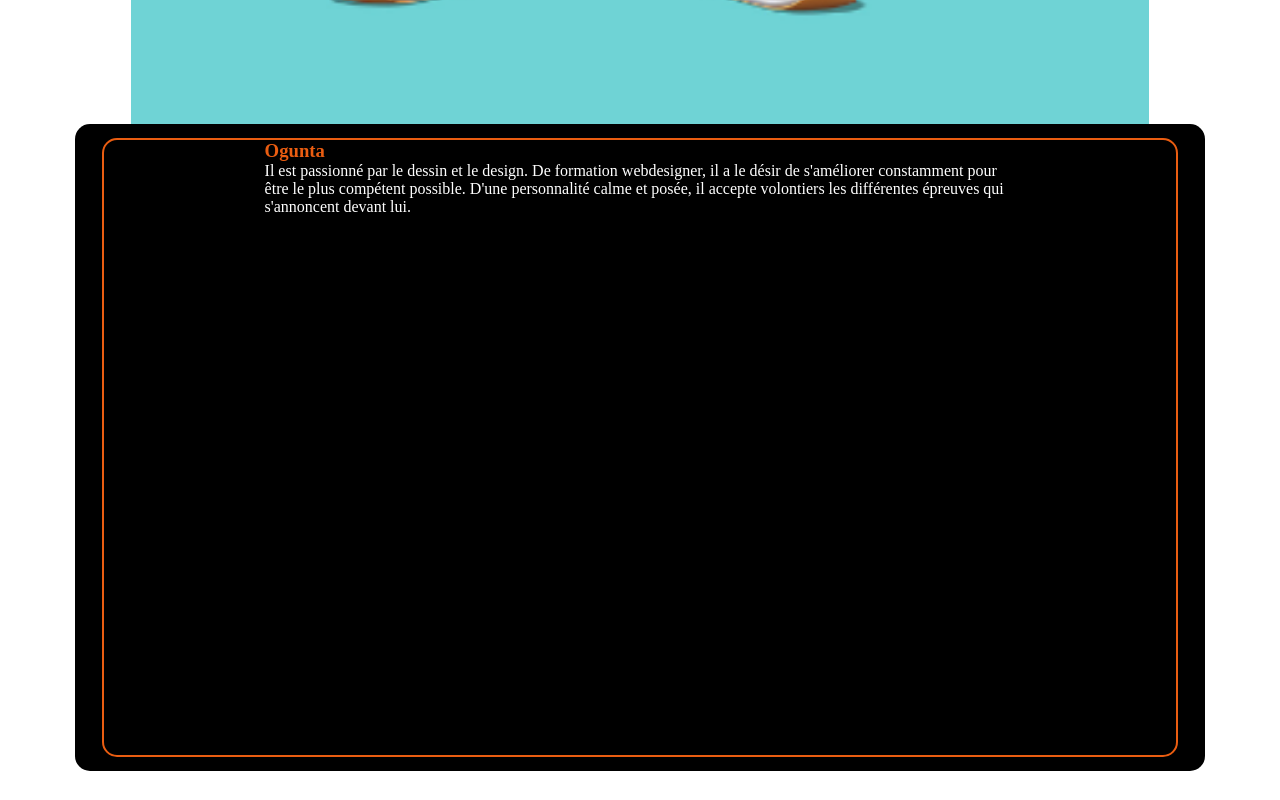
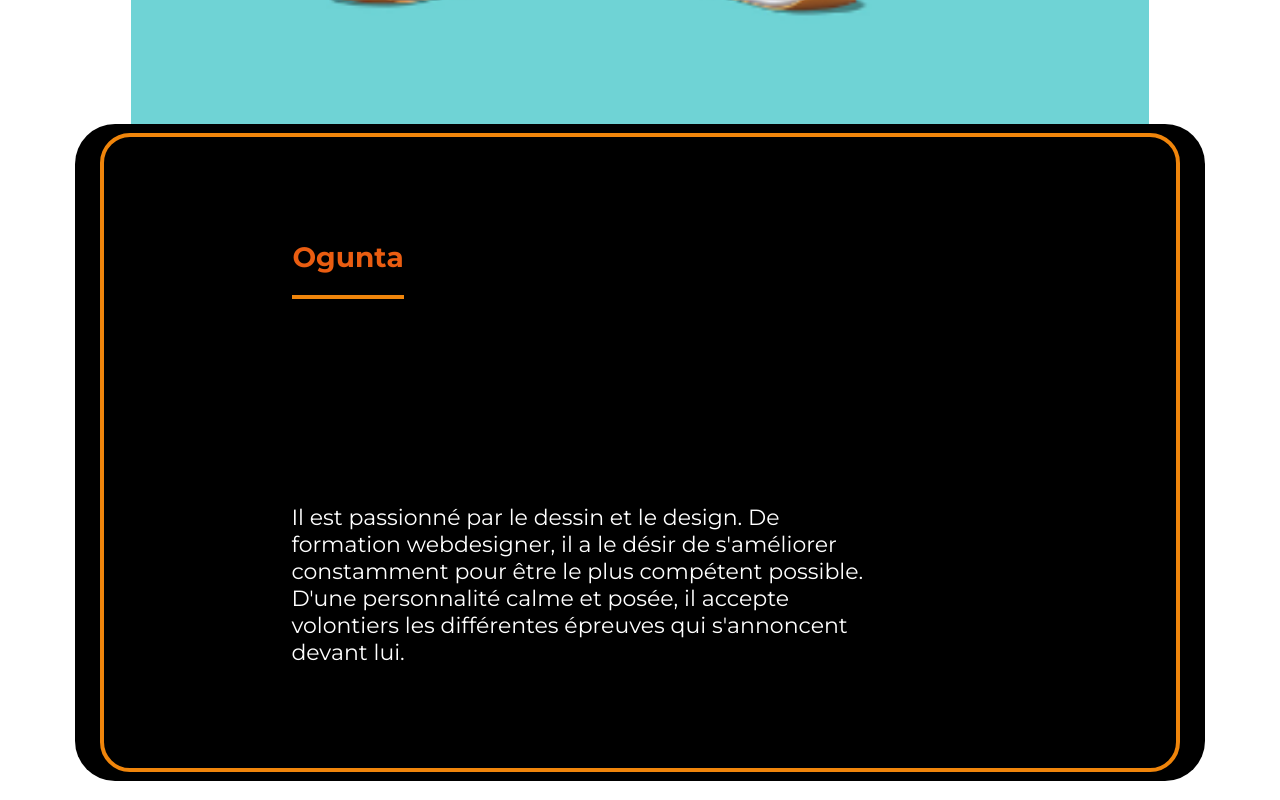
Before and after one commit to sami081/EagleGlider, a React (Create React App) app in the folder eagle-glider-design/: page / in a window 1280 px wide. Shown: the part 2040-2840 px from the top of the page. Built offline with nearby package versions, Linux system fonts and the light colour scheme.

Commit message:
about-us

```diff
--- a/eagle-glider-design/src/components/Home/AboutUs.js
+++ b/eagle-glider-design/src/components/Home/AboutUs.js
@@ -9,19 +9,41 @@ const AboutUs = () => {
           <img src="./ressources/images/picture/ogunta.png" alt="ogunta" />
           <div className="information-character information-ogunta">
             <div className="inside-box inside-box-ogunta">
-
-            <h3>Ogunta</h3>
-            <p>
-              Il est passionné par le dessin et le design. De formation
-              webdesigner, il a le désir de s'améliorer constamment pour être le
-              plus compétent possible. D'une personnalité calme et posée, il
-              accepte volontiers les différentes épreuves qui s'annoncent devant
-              lui.
-            </p>
+              <h3>Ogunta</h3>
+              <p>
+                Il est passionné par le dessin et le design. De formation
+                webdesigner, il a le désir de s'améliorer constamment pour être
+                le plus compétent possible. D'une personnalité calme et posée,
+                il accepte volontiers les différentes épreuves qui s'annoncent
+                devant lui.
+              </p>
+            </div>
+          </div>
+        </div>
+        <div className="character sami">
+          <img src="./ressources/images/picture/ogunta.png" alt="ogunta" />
+          <div className="information-character information-sami">
+            <div className="inside-box inside-box-sami">
+              <h3>Sami</h3>
+              <p>
+                Poussée par de grandes ambitions, Sami poursuit son objectif de
+                créer sa propre entreprise. La manière d’y parvenir est tout
+                aussi importante pour lui. Pour y arriver, il s’est formé au
+                développement web. Ses compétences en leadership lui donnent la
+                structure dont il a besoin pour être pragmatique et efficace.
+              </p>
             </div>
           </div>
         </div>
       </div>
+      <aside>
+        <p>
+          A la fin d’une conversation, ils ont réalisé la valeur ajoutée qu’ils
+          pouvaient s’apporter l'un à l'autre. A partir de ce moment, la
+          décision de créer un projet commun est née. Malgré leurs histoires
+          différentes, ils unissent leurs passions respectives.
+        </p>
+      </aside>
     </section>
   );
 };
--- a/eagle-glider-design/src/styles/bases/bases.scss
+++ b/eagle-glider-design/src/styles/bases/bases.scss
@@ -8,6 +8,14 @@
     font-family: "Viga";
     src: url(../../assets/fonts/Viga-Regular.ttf);
 }
+@font-face {
+    font-family: "Montserrat-Bold";
+    src: url(../../assets/fonts/Montserrat-Bold.ttf);
+}
+@font-face {
+    font-family: "Montserrat-Reg";
+    src: url(../../assets/fonts/Montserrat-Regular.ttf);
+}
 a, .burger-menu {
     cursor: pointer;
 }
--- a/eagle-glider-design/src/styles/components/AboutUs.scss
+++ b/eagle-glider-design/src/styles/components/AboutUs.scss
@@ -25,31 +25,52 @@
                 align-items: center;
                 justify-content: center;
                 display: flex;
-                height: 647px;
+                height: 657px;
                 background: #000000;
                 width: 98.01%;
-                border-radius: 15px;
+                border-radius: 40px;
                 transform: translateY(-40px);
                 .inside-box {
-                    border: 2px solid #ea5d11;
+                    border: 4px solid #F0850B;
                     width: 95%;
-                    height: 95%;
-                    border-radius: 15px;
+                    height: 96%;
+                    border-radius: 30px;
                     display: flex;
                     flex-direction: column;
-                    align-items: center;
+
+                    justify-content: space-around;
                     h3 {
+
+                        font-family: "Montserrat-Bold";
                         text-align: left;
-                        width: 70%;
+                        width:fit-content;
                         color: #ea5d11;
+                        font-size: 1.75em;
+                        border-bottom: #F0850B 4px solid;
+                        margin-left: 17.6%;
+                        padding-bottom: 21px;
+
                     }
                     p {
+                        margin-left: 17.5%;
+                        font-family: "Montserrat-Reg";
                         text-align: left;
-                        width: 70%;
+                        width: 55%;
                         color: #ffffff;
+                        font-size: 1.375em
+                        ;
                     }
                 }
             }
+            .information-sami {
+                height: 800px;
+            }
         }
     }
+    aside {
+        width: 55%;
+        font-family: "Viga";
+        color: #EA5D11;
+        font-size: 1.375em;
+    }
 }
```
